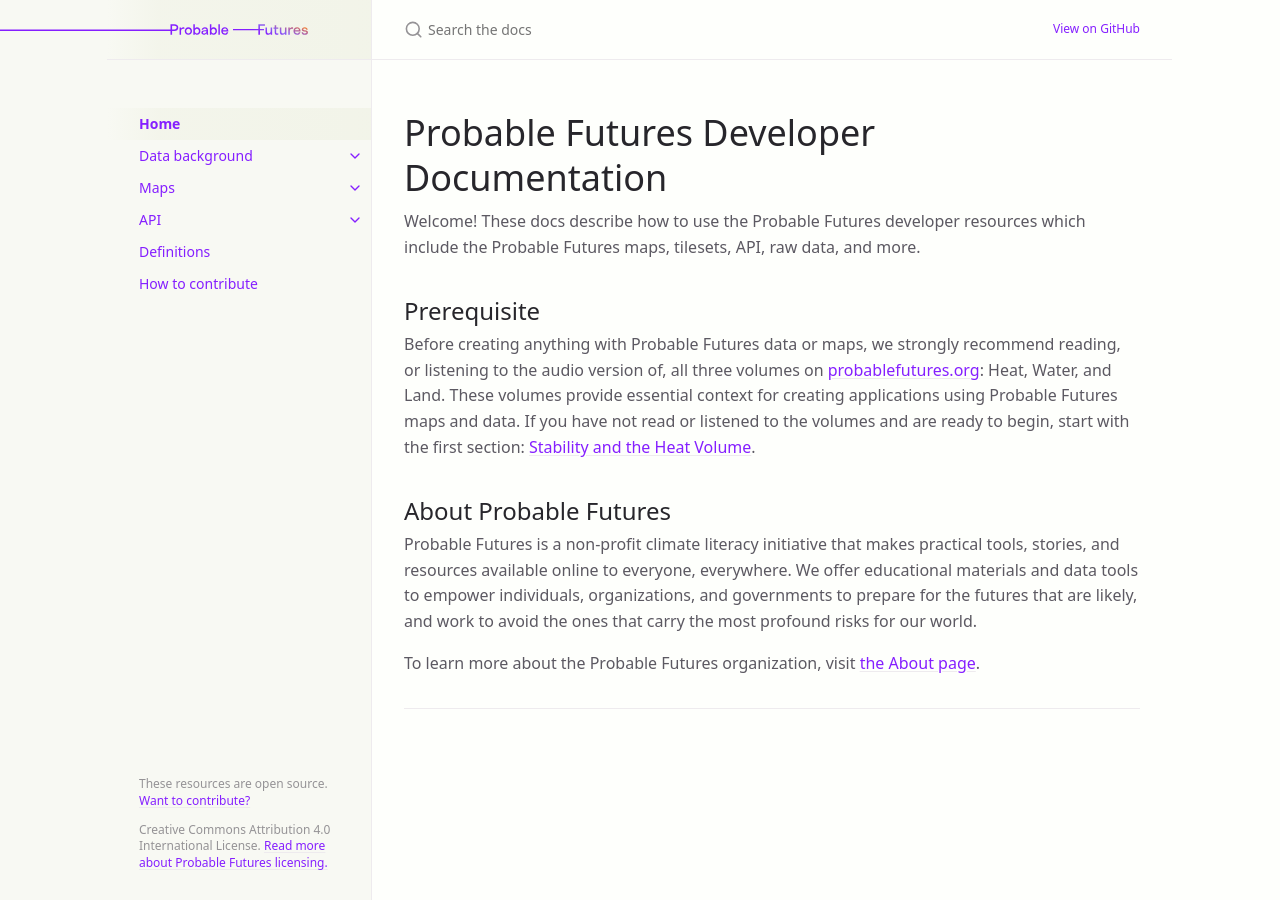
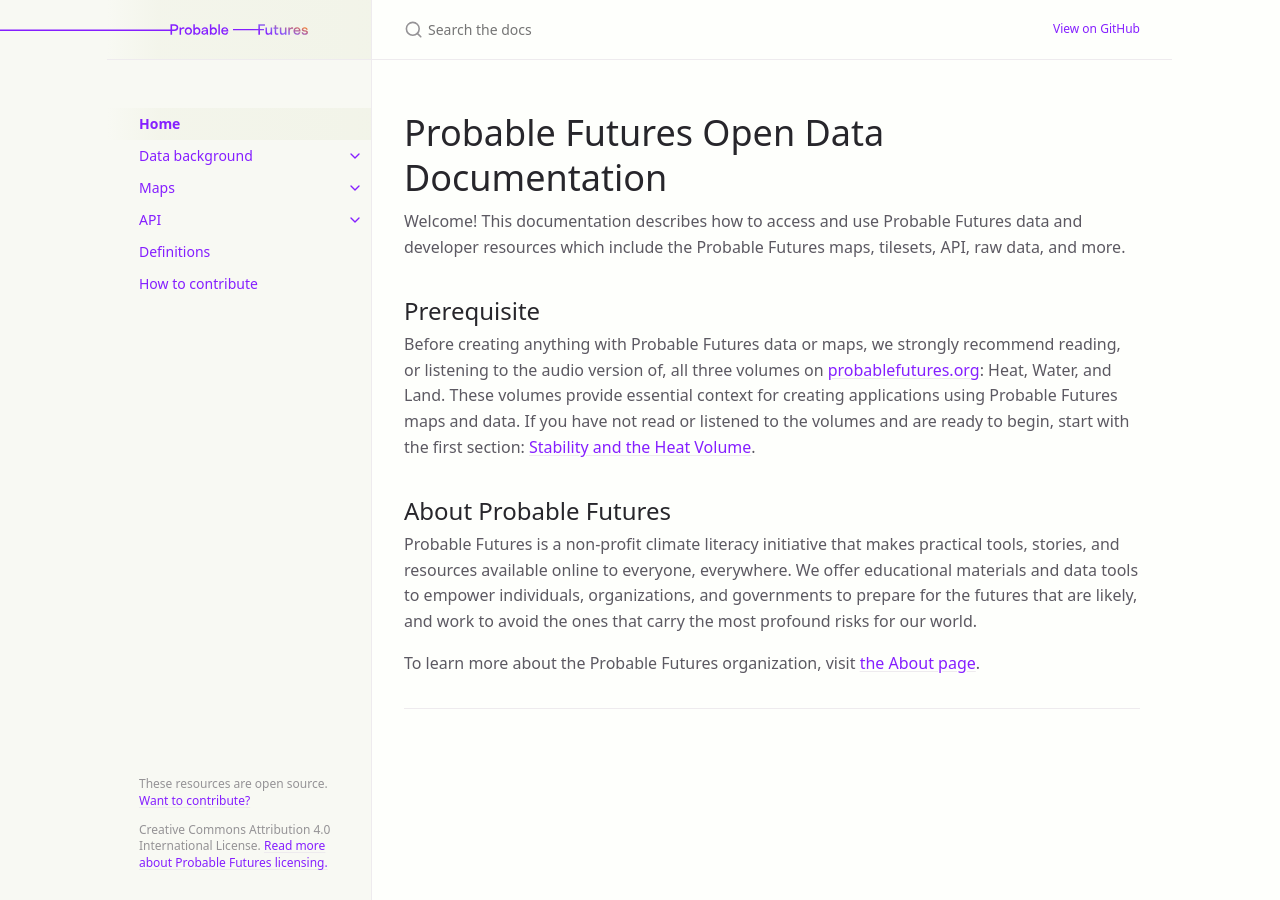
Before and after one commit to Probable-Futures/docs, a Jekyll site: the page built from index.md, in a window 1280 px wide. Built offline with Jekyll 4.4.1, drawn with Linux system fonts in a browser that asks for light colours.

Commit message:
feat: change title
As more people have begun using Probable Futures data, I have noticed that many of them don't identify as developers, but would benefit from reading our documentation about the data. So I think we should rename this to the Open Data Resources, which includes developer resources.

```diff
--- a/index.md
+++ b/index.md
@@ -4,8 +4,8 @@ title: Home
 nav_order: 1
 ---
 
-# Probable Futures Developer Documentation
-Welcome! These docs describe how to use the Probable Futures developer resources which include the Probable Futures maps, tilesets, API, raw data, and more.
+# Probable Futures Open Data Documentation
+Welcome! This documentation describes how to access and use Probable Futures data and developer resources which include the Probable Futures maps, tilesets, API, raw data, and more.
 
 ## Prerequisite
 
```
